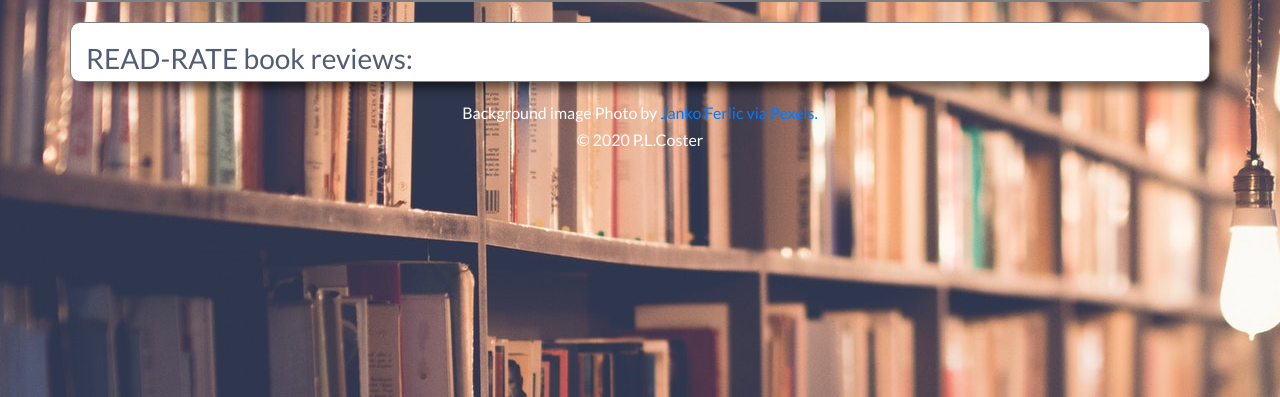
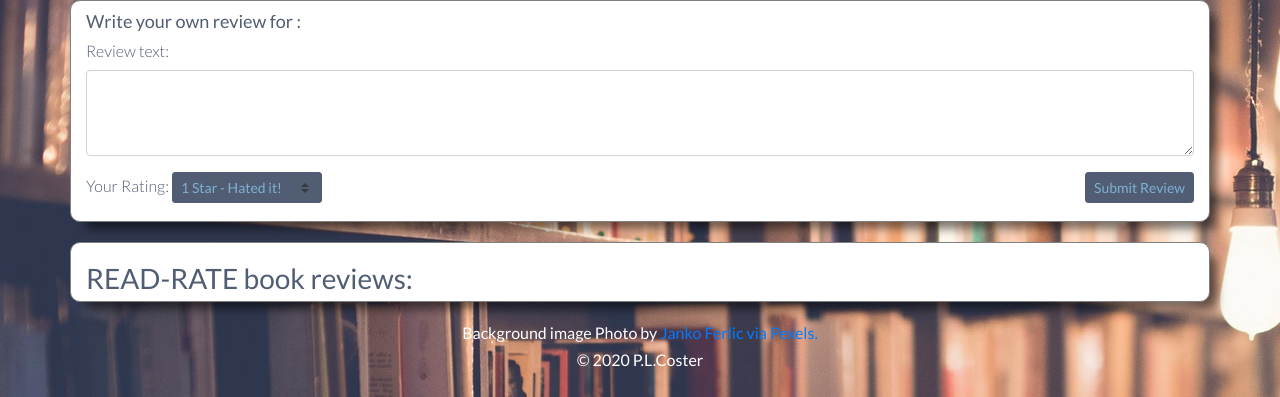
Before and after one commit to PLCoster/cs50web-project1, a Flask app: template templates/book_details.html in a window 1280 px wide. Shown: the part 403-800 px from the top of the page. Run offline with Flask 2, Linux system fonts and the light colour scheme; the template is opened without the code that fills it, so the values that code supplies are empty; the visitor is signed in with stand-in values (Sample User, id 1); some libraries are stand-ins or nearby versions.

Commit message:
Added logic and basic user-review template for the book_details app route and template

```diff
--- a/application.py
+++ b/application.py
@@ -230,6 +230,8 @@ def author_details(name):
 def book_details(book_id):
     """Display a single book's details and its review page"""
 
+    user_review = None
+
     # Get Book Details:
     book = db.execute("SELECT * FROM books WHERE id=:id", {"id": book_id}).fetchall()
 
@@ -250,9 +252,15 @@ def book_details(book_id):
 
     good_reads = (gr_res['average_rating'], gr_res['work_ratings_count'])
 
-    #GR Result Format: {'books': [{'id': 29207858, 'isbn': '1632168146', 'isbn13': '9781632168146', 'ratings_count': 0, 'reviews_count': 2, 'text_reviews_count': 0, 'work_ratings_count': 27, 'work_reviews_count': 123, 'work_text_reviews_count': 9, 'average_rating': '4.11'}]}
+    # If a user is logged in, check if they have left their own review:
+    if session.get("user_id"):
+        user_review = db.execute("SELECT text, date, rating FROM reviews WHERE user_id=:user_id AND book_id=:book_id", {"user_id": session["user_id"], "book_id": book_id}).fetchall()
 
-    return render_template("book_details.html", book=book, reviews=reviews, good_reads=good_reads)
+        user_review = add_star_img(user_review)
+
+        print(user_review)
+
+    return render_template("book_details.html", book=book, reviews=reviews, good_reads=good_reads, user_review=user_review)
 
 
 @app.route("/user_details/<user_id>")
--- a/static/styles.css
+++ b/static/styles.css
@@ -279,6 +279,15 @@ BOOK DETAILS PAGE
   font-size: 12px;
   font-weight: 700;
 }
+
+.review select {
+  max-width: 150px;
+  border-radius: 3px;
+}
+
+.review .btn {
+  float: right;
+}
 /*
 ==========================
 LOGIN and REGISTER
--- a/templates/book_details.html
+++ b/templates/book_details.html
@@ -23,11 +23,40 @@
 
 <!-- User own review section -->
 <div class="review container text-left">
-  {% if session.user_id %}
-  <!-- Display user's own review -->
+  {% if session.user_id and user_review %}
+    <!-- Display user's own review -->
+    <h4>Your review for {{book[0][2]}}: </h4>
+    <div class="row">
+      <div class="col-md-12">
+        <h5><img class="bdstar-rating" src="/static/{{ user_review[0][3] }}" alt="star rating"> - by <a href="/user_details/{{session.user_id}}">{{ session.username }}</a></h5>
+        <p class="date">Reviewed {{ user_review[0][1] }}</p>
+        <p>{{ user_review[0][0] }}</p>
+      </div>
+    </div>
+  {% elif session.user_id %}
+    <!-- Display review input form -->
+    <h4>Write your own review for {{book[0][2]}}: </h4>
+    <form>
+      <div class="form-group review">
+        <label for="exampleFormControlTextarea1">Review text:</label>
+        <textarea class="form-control" id="exampleFormControlTextarea1" rows="3"></textarea>
+      </div>
+      <div class="form-group">
+        <label for="exampleFormControlSelect1">Your Rating:</label>
+        <select class="form-control custom-select-sm custom-select" id="exampleFormControlSelect1">
+          <option>1 Star - Hated it!</option>
+          <option>2 Stars - Didn't like it!</option>
+          <option>3 Stars - Liked it!</option>
+          <option>4 Stars - Loved it!</option>
+          <option>5 Stars - Amazing!</option>
+        </select>
+        <button class="btn btn-sm btn-primary" type="submit">Submit Review</button>
+      </div>
+
+    </form>
   {% else %}
-  <!-- Display info and login/register links-->
-  <h4><a href="/login">Log in</a> to your account or <a href="/register">register</a> for a new account to leave your own review for: {{book[0][2]}}.</h4>
+    <!-- Display info and login/register links-->
+    <h4><a href="/login">Log in</a> to your account or <a href="/register">register</a> for a new account to leave your own review for: {{book[0][2]}}.</h4>
   {% endif %}
 </div>
 
```
Also changed, not shown: 3 other files.
